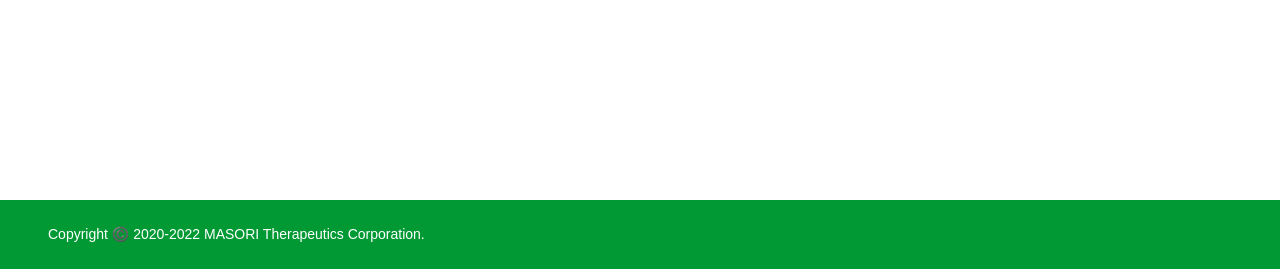
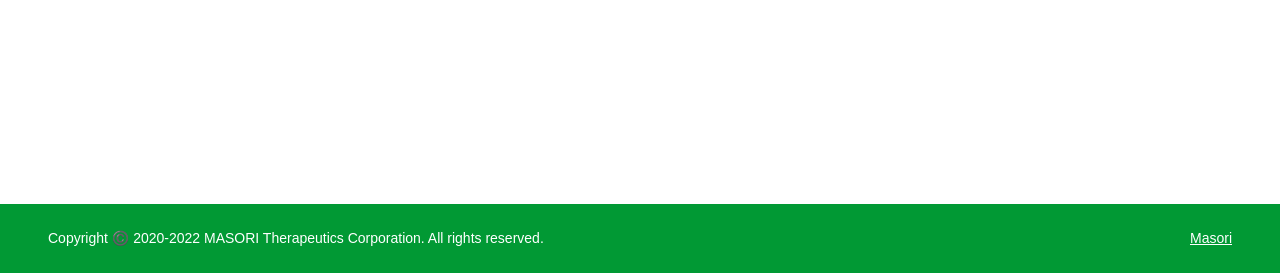
Before and after one commit to ArunAnbu2001/HCPFinderPanel, a Flask app: page / in a window 1280 px wide. Shown: the part 527-800 px from the top of the page. Run offline with Flask 2, Linux system fonts and the light colour scheme; some libraries are stand-ins or nearby versions; some web fonts are replaced.

Commit message:
Update login.html

```diff
--- a/templates/login.html
+++ b/templates/login.html
@@ -76,13 +76,16 @@
                 </div>
             </div>
         </div>
-        <div class="d-flex flex-column flex-md-row text-center text-md-start justify-content-between py-4 px-4 px-xl-5 bg-primary">
 
+        <div style="position: fixed;width:100%;bottom:0;" class="d-flex flex-column flex-md-row text-center text-md-start justify-content-between py-4 px-4 px-xl-5 bg-primary">
             <!-- Right -->
-            <div>
-                <div style="color: white;font-size: 14px;">Copyright ©️ 2020-2022 MASORI Therapeutics Corporation.
+            <div style="color: white;font-size: 14px;">Copyright ©️ 2020-2022 MASORI Therapeutics Corporation. All rights reserved.
                 <br>
             </div>
+            <a href="#" style="color: white;font-size: 14px;">Masori
+                <br>
+            </a>
+
             <!-- Right -->
         </div>
     </section>
```
